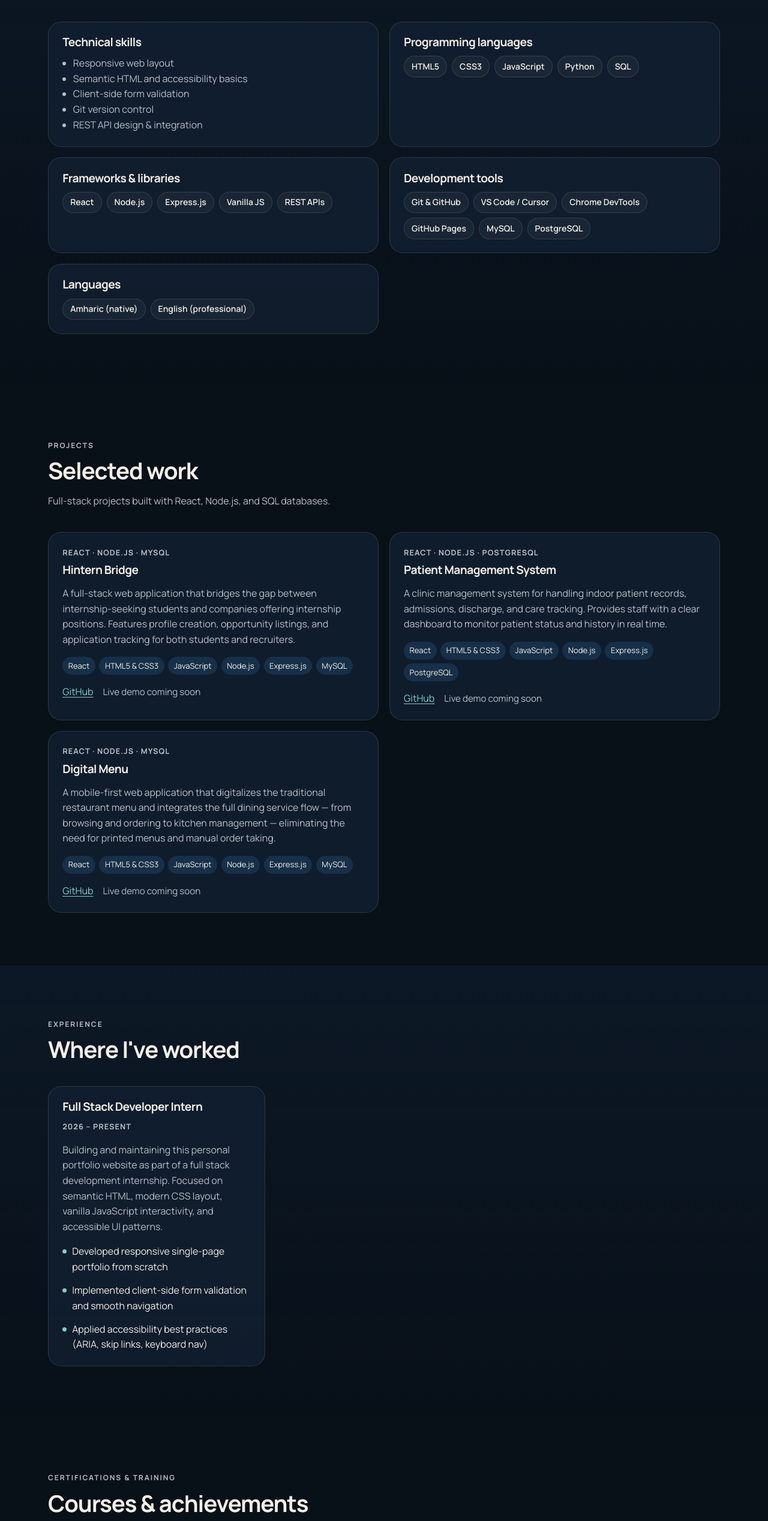
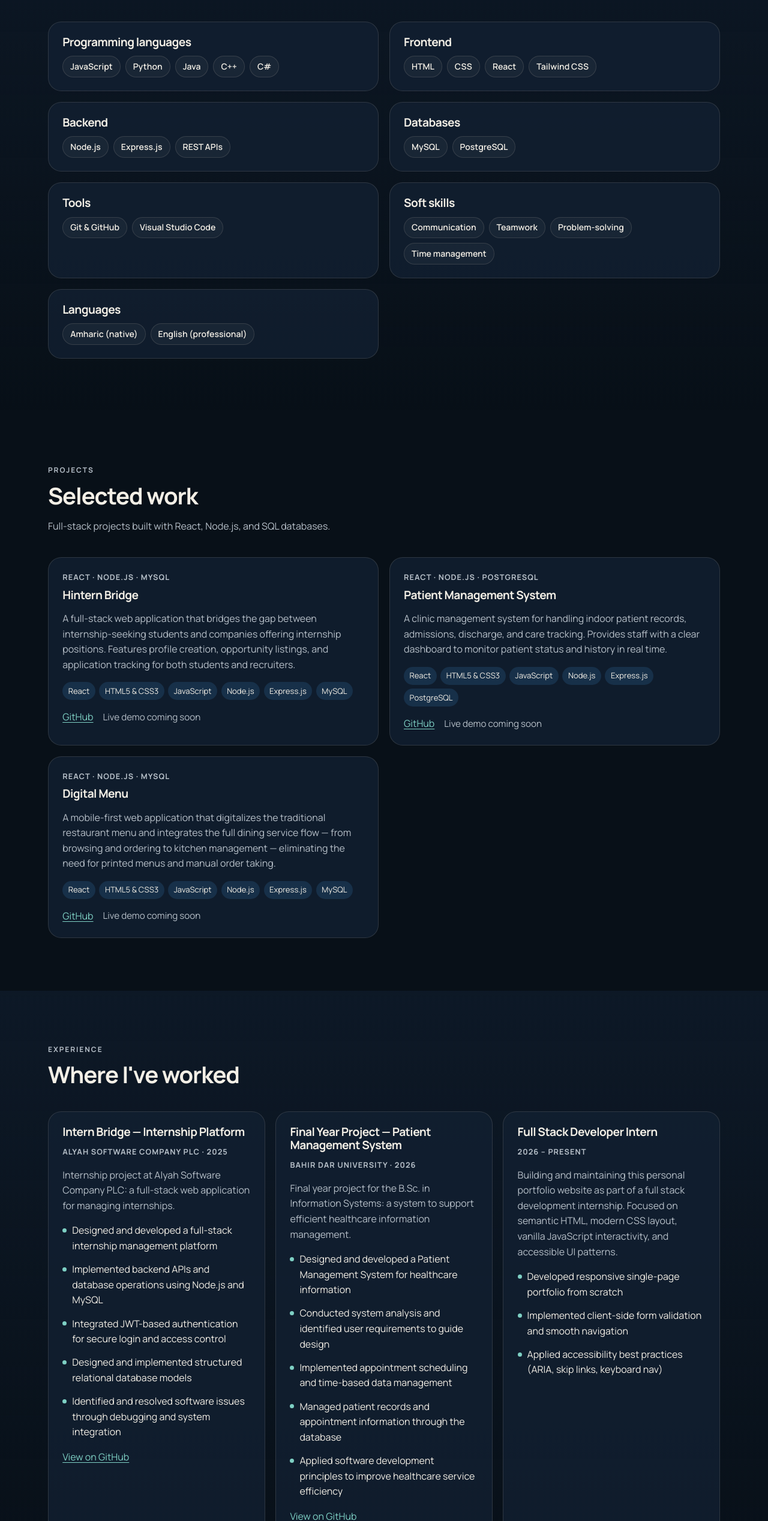
Before and after one commit to BDU123456/Personal-Portfolio-Website, a plain HTML site: page personal-portfolio-website/index.html in a window 1280 px wide. Shown: the part 1969-4505 px from the top of the page at 60% size. Drawn offline with Linux system fonts and the light colour scheme.

Commit message:
Use CV image for Download CV; update skills, experience and certifications
Co-Authored-By: Claude Sonnet 5.5 <noreply@anthropic.com>
Claude-Session: https://claude.ai/code/session_011KQbWVQ5iTJUd9aqt8h5aV

```diff
--- a/personal-portfolio-website/index.html
+++ b/personal-portfolio-website/index.html
@@ -72,8 +72,8 @@
             <div class="hero-actions">
               <a
                 class="btn btn-primary"
-                href="assets/Biruk-Taye-CV.pdf"
-                download="Biruk-Taye-CV.pdf"
+                href="assets/Biruk-Taye-CV.jpg"
+                download="Biruk-Taye-CV.jpg"
                 target="_blank"
                 rel="noopener noreferrer"
               >
@@ -185,47 +185,58 @@
 
           <div class="skill-grid">
             <article class="skill-card reveal">
-              <h3>Technical skills</h3>
-              <ul>
-                <li>Responsive web layout</li>
-                <li>Semantic HTML and accessibility basics</li>
-                <li>Client-side form validation</li>
-                <li>Git version control</li>
-                <li>REST API design &amp; integration</li>
-              </ul>
-            </article>
-
-            <article class="skill-card reveal">
               <h3>Programming languages</h3>
               <div class="chip-row">
-                <span class="chip">HTML5</span>
-                <span class="chip">CSS3</span>
                 <span class="chip">JavaScript</span>
                 <span class="chip">Python</span>
-                <span class="chip">SQL</span>
+                <span class="chip">Java</span>
+                <span class="chip">C++</span>
+                <span class="chip">C#</span>
               </div>
             </article>
 
             <article class="skill-card reveal">
-              <h3>Frameworks &amp; libraries</h3>
+              <h3>Frontend</h3>
               <div class="chip-row">
+                <span class="chip">HTML</span>
+                <span class="chip">CSS</span>
                 <span class="chip">React</span>
+                <span class="chip">Tailwind CSS</span>
+              </div>
+            </article>
+
+            <article class="skill-card reveal">
+              <h3>Backend</h3>
+              <div class="chip-row">
                 <span class="chip">Node.js</span>
                 <span class="chip">Express.js</span>
-                <span class="chip">Vanilla JS</span>
                 <span class="chip">REST APIs</span>
               </div>
             </article>
 
             <article class="skill-card reveal">
-              <h3>Development tools</h3>
+              <h3>Databases</h3>
+              <div class="chip-row">
+                <span class="chip">MySQL</span>
+                <span class="chip">PostgreSQL</span>
+              </div>
+            </article>
+
+            <article class="skill-card reveal">
+              <h3>Tools</h3>
               <div class="chip-row">
                 <span class="chip">Git &amp; GitHub</span>
-                <span class="chip">VS Code / Cursor</span>
-                <span class="chip">Chrome DevTools</span>
-                <span class="chip">GitHub Pages</span>
-                <span class="chip">MySQL</span>
-                <span class="chip">PostgreSQL</span>
+                <span class="chip">Visual Studio Code</span>
+              </div>
+            </article>
+
+            <article class="skill-card reveal">
+              <h3>Soft skills</h3>
+              <div class="chip-row">
+                <span class="chip">Communication</span>
+                <span class="chip">Teamwork</span>
+                <span class="chip">Problem-solving</span>
+                <span class="chip">Time management</span>
               </div>
             </article>
 
@@ -351,6 +362,56 @@
 
           <div class="about-grid">
             <article class="panel reveal">
+              <h3>Intern Bridge &mdash; Internship Platform</h3>
+              <p class="project-kicker">Alyah Software Company PLC &middot; 2025</p>
+              <p>
+                Internship project at Alyah Software Company PLC: a full-stack
+                web application for managing internships.
+              </p>
+              <ul class="objectives">
+                <li>Designed and developed a full-stack internship management platform</li>
+                <li>Implemented backend APIs and database operations using Node.js and MySQL</li>
+                <li>Integrated JWT-based authentication for secure login and access control</li>
+                <li>Designed and implemented structured relational database models</li>
+                <li>Identified and resolved software issues through debugging and system integration</li>
+              </ul>
+              <p>
+                <a
+                  href="https://github.com/BDU123456/Intern-Bridge"
+                  target="_blank"
+                  rel="noopener noreferrer"
+                >
+                  View on GitHub
+                </a>
+              </p>
+            </article>
+
+            <article class="panel reveal">
+              <h3>Final Year Project &mdash; Patient Management System</h3>
+              <p class="project-kicker">Bahir Dar University &middot; 2026</p>
+              <p>
+                Final year project for the B.Sc. in Information Systems: a system
+                to support efficient healthcare information management.
+              </p>
+              <ul class="objectives">
+                <li>Designed and developed a Patient Management System for healthcare information</li>
+                <li>Conducted system analysis and identified user requirements to guide design</li>
+                <li>Implemented appointment scheduling and time-based data management</li>
+                <li>Managed patient records and appointment information through the database</li>
+                <li>Applied software development principles to improve healthcare service efficiency</li>
+              </ul>
+              <p>
+                <a
+                  href="https://github.com/zedaAb/final_year_project"
+                  target="_blank"
+                  rel="noopener noreferrer"
+                >
+                  View on GitHub
+                </a>
+              </p>
+            </article>
+
+            <article class="panel reveal">
               <h3>Full Stack Developer Intern</h3>
               <p class="project-kicker">2026 &ndash; Present</p>
               <p>
@@ -398,6 +459,7 @@
               <h3>Hackathon &amp; Events</h3>
               <ul>
                 <li>Cursor Hackathon &mdash; Bahir Dar University</li>
+                <li>BDU AI Hackathon &mdash; Bahir Dar University</li>
               </ul>
             </article>
 
```
Also changed, not shown: 1 other file.
